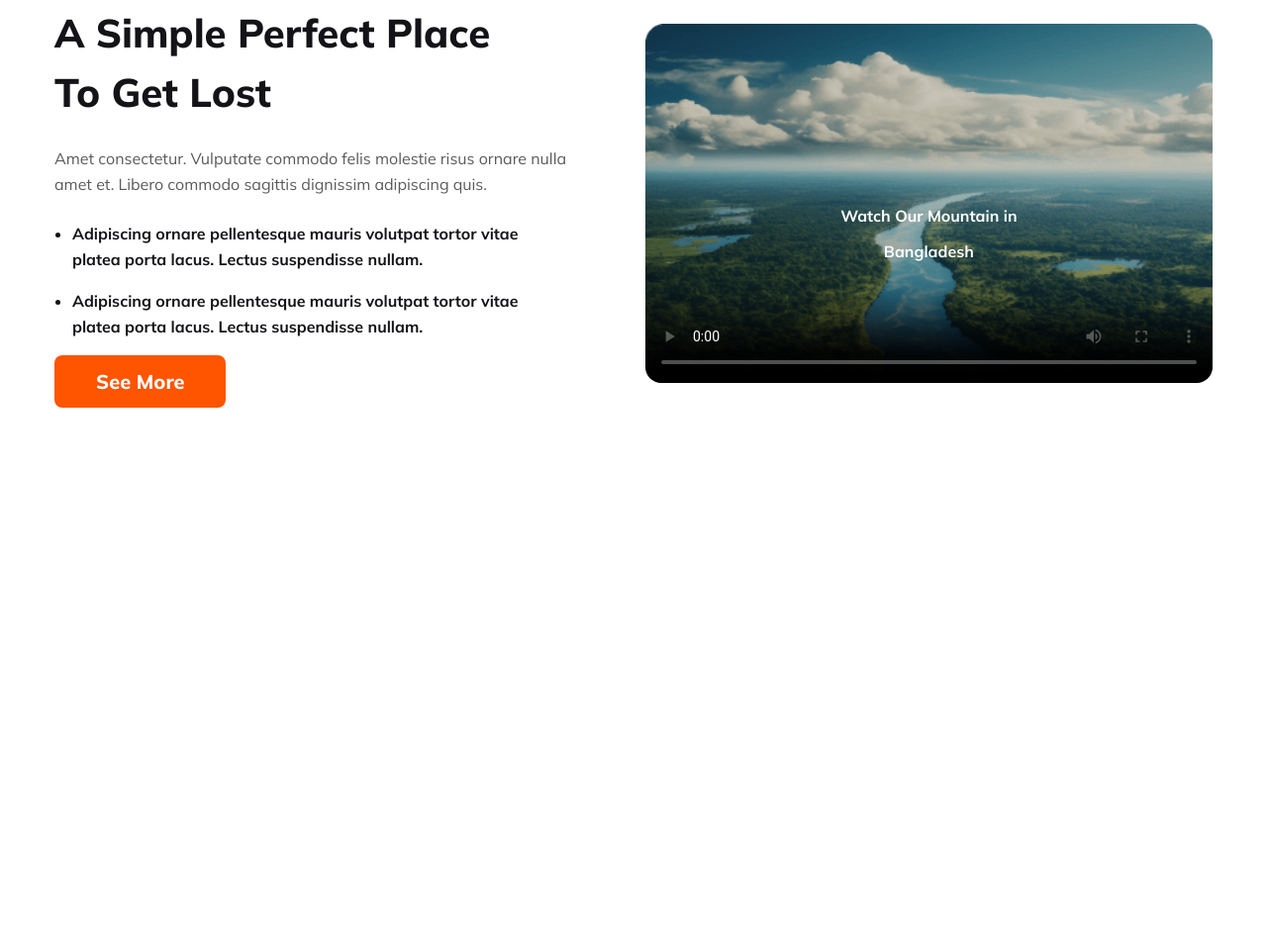
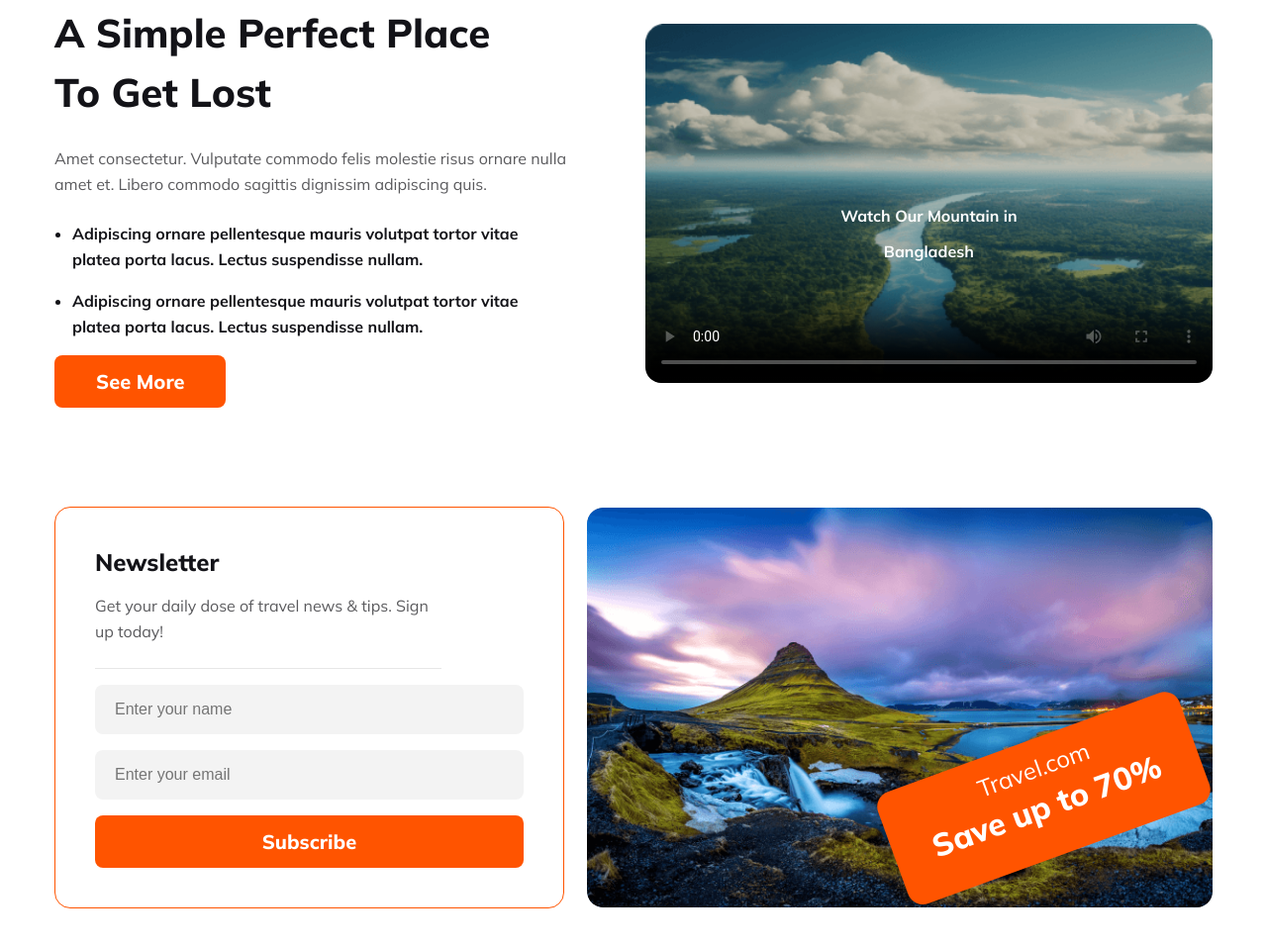
Before and after one commit to rion247/batch-09-assignment-02, a plain HTML site: page index.html in a window 1280 px wide. Shown: the part 3491-4447 px from the top of the page at 99% size. Before the commit the page ends 4003 px from the top, so only its background shows below. Drawn offline with Linux system fonts and the light colour scheme.

Commit message:
newsletter section uploaded with mobile responsive view

```diff
--- a/css/mobile.css
+++ b/css/mobile.css
@@ -251,6 +251,57 @@
         width: 100%;
     }
 
+    .newsletter-section .container{
+        margin-left: 20px;
+        margin-right: 20px;
+        flex-direction: column;
+    }
+
+    .newsletter-section .container .newsletter-section-col-01{
+        width: 100%;
+        padding: 24px;
+    }
+
+    .newsletter-section .container .newsletter-section-col-01 h4{
+        font-size: 20px;
+    }
+
+    .newsletter-section .container .newsletter-section-col-01 p{
+        width: 270px;
+        font-size: 14px;
+        line-height: 24px;
+    }
+
+    .newsletter-section .container .newsletter-section-col-01 .yourname, .newsletter-section .container .newsletter-section-col-01 .youremail{
+        margin-bottom: 20px;
+    }
+
+    .newsletter-section .container .newsletter-section-col-02{
+        width: 100%;
+        height: 300px;
+        margin-top: 16px;
+    }
+
+    .newsletter-section .container .newsletter-section-col-02 .save70{
+        width: 214px;
+        height: 79px;
+        border-radius: 10px;
+        top: 182px;
+        right: 0;
+        bottom: 0;
+        left: 128px;
+        padding: 5px;
+    }
+
+    .newsletter-section .container .newsletter-section-col-02 .save70 h6{
+        font-size: 15px;
+    }
+
+    .newsletter-section .container .newsletter-section-col-02 .save70 h2{
+        font-size: 21px;
+    }
+
+
 
 
 }
--- a/css/style.css
+++ b/css/style.css
@@ -455,7 +455,6 @@ video{
 }
 
 .video-section .container .video-section-col-2{
-    display: table;
     position: relative;
     width: 49%;
     height: auto;
@@ -524,3 +523,102 @@ video{
 .video-section .container .video-section-col-2 video{
     border-radius: 16px;
 }
+
+.newsletter-section .container{
+    margin-bottom: 100px;
+    display: flex;
+    justify-content: space-between;
+    align-items: center;
+}
+
+.newsletter-section .container .newsletter-section-col-01{
+    width: 44%;
+    height: auto;
+    border-radius: 16px;
+    border: 1px solid #ff5400;
+    padding: 40px;
+}
+
+.newsletter-section .container .newsletter-section-col-01 h4{
+    margin: 0;
+    color: #131318;
+    font-size: 24px;
+    font-weight: 800;
+}
+
+.newsletter-section .container .newsletter-section-col-01 p{
+    width: 350px;
+    color: #5A5A5D;
+    font-size: 16px;
+    font-weight: 400;
+    line-height: 26px;
+    padding-bottom: 24px;
+    border-bottom: 1px solid rgba(19, 19, 24, 0.10);
+}
+
+.newsletter-section .container .newsletter-section-col-01 .yourname, .newsletter-section .container .newsletter-section-col-01 .youremail{
+    width: 100%;
+    height: auto;
+    border-radius: 8px;
+    background-color: rgba(19, 19, 24, 0.05);
+    padding: 16px 20px;
+    font-size: 16px;
+    font-weight: 400;
+    border: none;
+    outline: none;
+    margin-bottom: 16px;
+}
+
+.newsletter-section .container .newsletter-section-col-01 a{
+    display: table;
+    width: 100%;
+    color: #fff;
+    background-color: #ff5400;
+    font-size: 20px;
+    font-weight: 800;
+    padding: 14px;
+    border-radius: 8px;
+    text-decoration: none;
+    text-align: center;
+    text-transform: capitalize;
+}
+
+.newsletter-section .container .newsletter-section-col-02{
+    display: table;
+    width: 54%;
+    height: 404px;
+    background-size: cover;
+    background-image: url('../images/Rectangle\ 8\ \(1\).png');
+    position: relative;
+    border-radius: 16px;
+}
+
+.newsletter-section .container .newsletter-section-col-02 .save70{
+    background-color: #ff5400;
+    text-align: center;
+    width: 324px;
+    height: 120px;
+    border-radius: 16px;
+    color: #fff;
+    transform: rotate(-20deg);
+    transform-origin: bottom;
+    position: absolute;
+    top: 230px;
+    right: 0;
+    bottom: 0;
+    left: 320px;
+    padding: 10px;
+}
+
+.newsletter-section .container .newsletter-section-col-02 .save70 h6{
+    margin-top: 4px;
+    margin-bottom: 4px;
+    font-size: 24px;
+    font-weight: 400;
+}
+
+.newsletter-section .container .newsletter-section-col-02 .save70 h2{
+    margin: 0;
+    font-size: 32px;
+    font-weight: 800;
+}
--- a/index.html
+++ b/index.html
@@ -336,6 +336,42 @@
 
         </section>
 
+        <section class="newsletter-section">
+
+            <div class="container">
+
+                <div class="newsletter-section-col-01">
+
+                    <h4>Newsletter</h4>
+
+                    <p>
+                        Get your daily dose of travel news & tips. Sign up today!
+                    </p>
+
+                    <input type="text" placeholder="Enter your name" class="yourname">
+
+                    <input type="email" name="email" class="youremail" placeholder="Enter your email">
+
+                    <a href="#">subscribe</a>
+
+                </div>
+
+                <div class="newsletter-section-col-02">
+
+                    <div class="save70">
+
+                        <h6>Travel.com</h6>
+
+                        <h2>Save up to 70%</h2>
+
+                    </div>
+
+                </div>
+
+            </div>
+
+        </section>
+
 
 
     </main>
```
